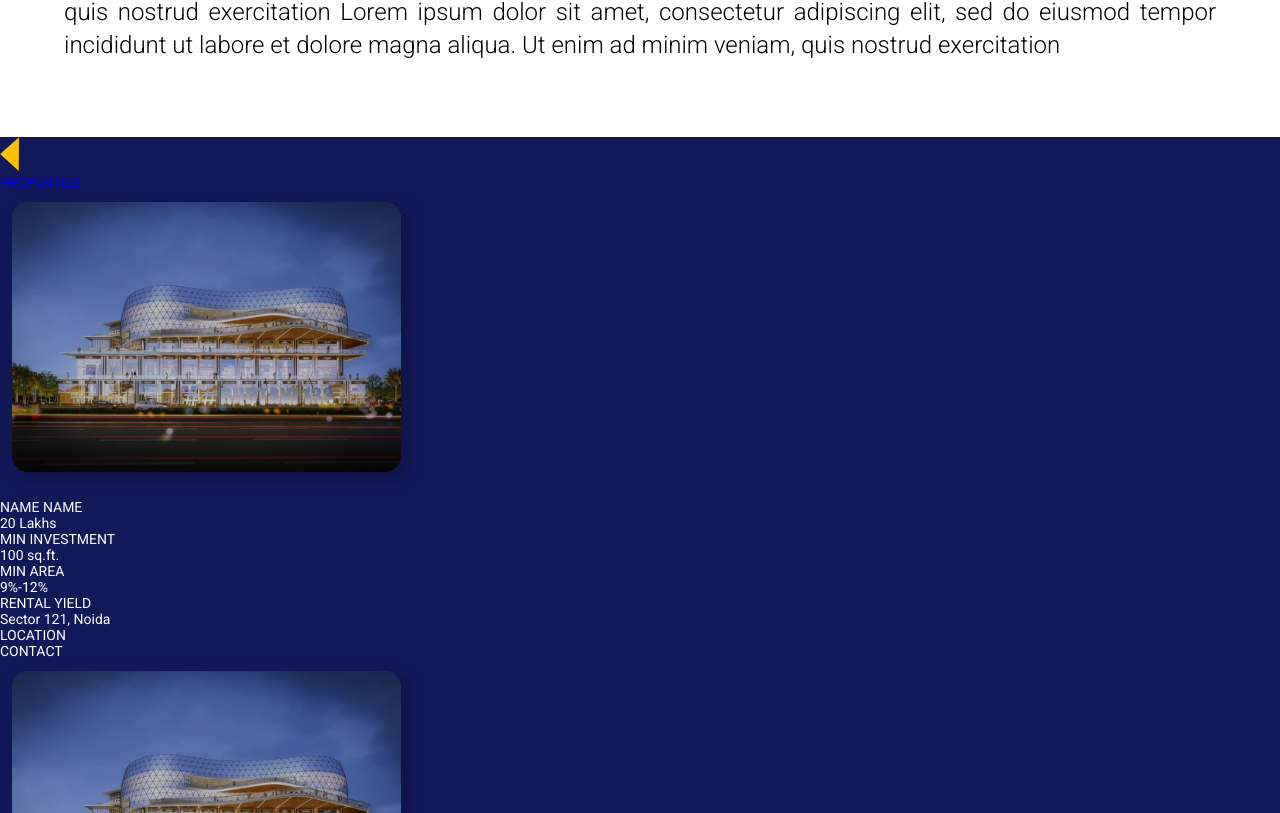
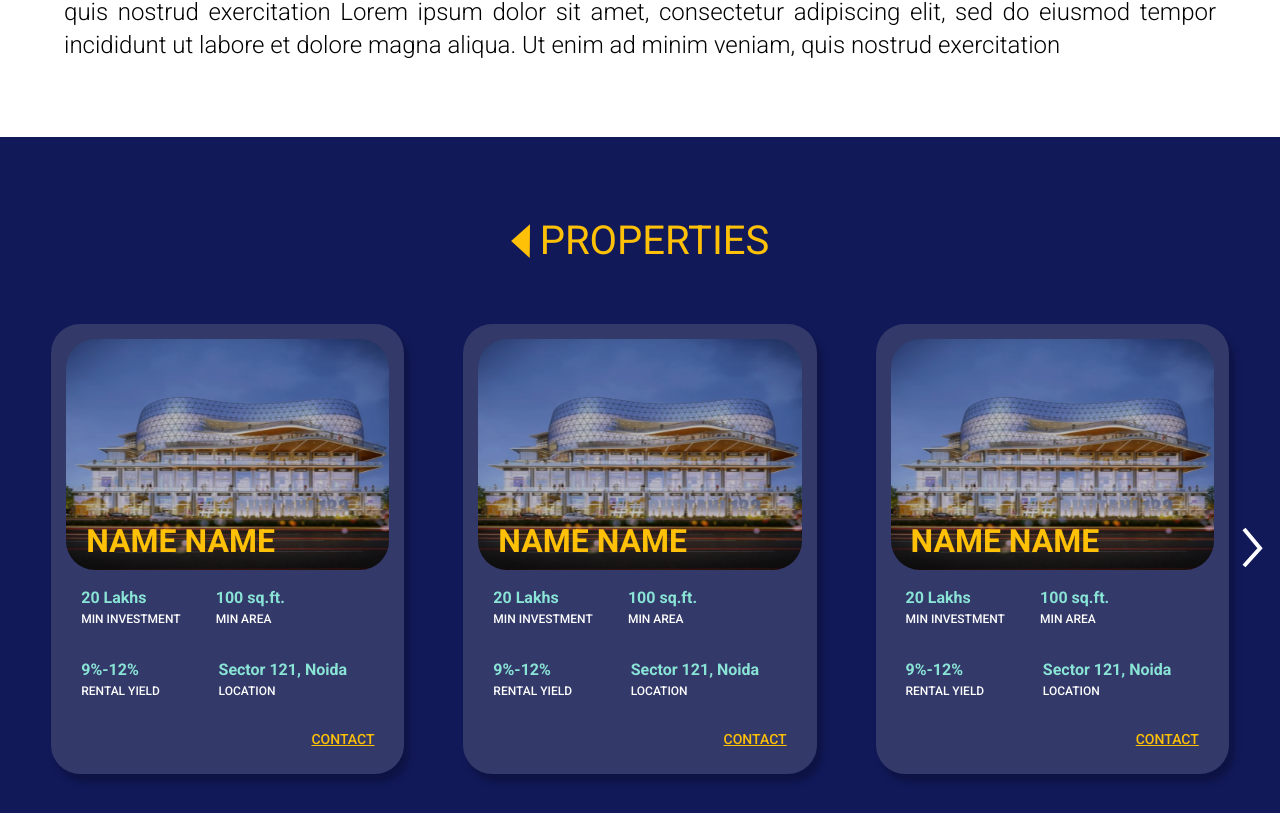
Before and after one commit to mmajudith/dhandolat-assignment, a React (Create React App) app: page / in a window 1280 px wide. Shown: the part 1027-1840 px from the top of the page. Built offline with nearby package versions, Linux system fonts and the light colour scheme.

Commit message:
style
styled the properities section

```diff
--- a/src/components/home/home.css
+++ b/src/components/home/home.css
@@ -31,7 +31,7 @@
 }
 
 .home-container .discover-container .discover-wrapper button{
-    width: 355px;
+    width: 73%;
     height: 41px;
     color: #000;
     border: none;
--- a/src/components/properties/Properties.js
+++ b/src/components/properties/Properties.js
@@ -15,30 +15,31 @@ const Properties = ({ properties, root }) => {
 	};
 
 	return (
-		<div id="properties" className="properties-container">
-			<div>
-				<div>
-					<HashLink to={'/#properties'}>
-						<BackArrow />
-						<p>PROPERTIES</p>
-					</HashLink>
-				</div>
+		<div id="properties" className="properties-container w-100 m-auto">
+			<div
+				className={`link-width m-auto flex-row ${!root ? `between` : `center`}`}
+			>
+				<HashLink to={'/#properties'} className="flex-row center">
+					<BackArrow />
+					<p>PROPERTIES</p>
+				</HashLink>
+
 				{!root && (
-					<div>
+					<div className="filter-props-wrapper">
 						<p onClick={handleDropDown}>FILTER</p>
 						{isdropDown && <FilterProps />}
 					</div>
 				)}
 			</div>
 
-			<div>
-				<div>
+			<div className="p-relative w-100 m-auto">
+				<div className="properities-wrapper">
 					{properties.map((property, index) => (
 						<Property key={index} property={property} />
 					))}
 				</div>
 				{root && (
-					<div>
+					<div className="front-arrow-wrapper">
 						<Link to={'/properties'}>
 							<FrontArrow />
 						</Link>
--- a/src/components/properties/properties.css
+++ b/src/components/properties/properties.css
@@ -0,0 +1,63 @@
+.properties-container{
+    width: 100%;
+    margin-top: 80px;
+    margin-bottom: 180px;
+}
+
+.properties-container .link-width{
+    width: 92%;
+}
+
+.properties-container .link-width a{
+    gap: 10px;
+}
+
+.properties-container .link-width a p{
+    font-size: 40px;
+    letter-spacing: 0em;
+    color: rgba(255, 193, 7, 1);
+}
+
+.properties-container div .filter-props-wrapper{
+    position: relative;
+}
+
+.properties-container div .filter-props-wrapper :first-child{
+    font-size: 24px;
+    font-weight: 300;
+    letter-spacing: 0em;
+    color: rgba(255, 255, 255, 1);
+    text-decoration: underline;
+    cursor: pointer;
+}
+
+.properties-container .p-relative{
+    position: relative;
+    margin-top: 60px;
+}
+
+.properties-container .p-relative .properities-wrapper{
+    width: 92%;
+    height: auto;
+    margin: auto;
+    display: flex;
+    flex-direction: row;
+    flex-wrap: wrap;
+    justify-content: space-between;
+    align-content: center;
+    gap: 15px;
+}
+
+.properties-container .p-relative .front-arrow-wrapper{
+    width: fit-content;
+    height: 450px;
+    position: absolute;
+    top: 0;
+    right: 1.3%;
+    bottom: 0;
+    z-index: 2;
+    display: flex;
+    flex-direction: column;
+    justify-content: center;
+    align-items: center;
+}
--- a/src/shared-components/property/Property.js
+++ b/src/shared-components/property/Property.js
@@ -5,34 +5,34 @@ const Property = ({ property }) => {
 		property;
 
 	return (
-		<div>
-			<div>
+		<div className="property-container">
+			<div className="building-wrapper flex-col center">
 				<img src={image} alt="building property" />
 				<p>{name}</p>
 			</div>
 
-			<div>
-				<div>
-					<>
+			<div className="property-description flex-col between">
+				<div className="w-100 flex-row flex-start">
+					<div>
 						<p>{minInVestment}</p>
 						<p>MIN INVESTMENT</p>
-					</>
-					<>
+					</div>
+					<div>
 						<p>{minArea}</p>
 						<p>MIN AREA</p>
-					</>
+					</div>
 				</div>
-				<div>
-					<>
+				<div className="w-100 flex-row flex-start">
+					<div>
 						<p>{rentalYield}</p>
 						<p>RENTAL YIELD</p>
-					</>
-					<>
+					</div>
+					<div>
 						<p>{location}</p>
 						<p>LOCATION</p>
-					</>
+					</div>
 				</div>
-				<p>CONTACT</p>
+				<p className="">CONTACT</p>
 			</div>
 		</div>
 	);
--- a/src/shared-components/property/property.css
+++ b/src/shared-components/property/property.css
@@ -0,0 +1,86 @@
+.property-container{
+    width: 30%;
+    height: 450px;
+    padding: 15px;
+    border-radius: 29px;
+    box-shadow: 5px 8px 7px 0px rgba(0, 0, 0, 0.25);
+    background: rgba(150, 150, 150, 0.25);
+}
+
+.property-container .building-wrapper{
+    width: 100%;
+    height: 55%;
+    position: relative;
+    display: inline-block;
+    overflow: hidden;
+    margin: 0;
+    border-radius: 29px;
+}
+
+.property-container .building-wrapper img{
+    display: block;
+    position: absolute;
+    top: 50%;
+    left: 50%;
+    min-width: 100%;
+    min-height: 100%;
+    transform: translate(-50%, -50%);
+}
+
+.property-container .building-wrapper p{
+    position: absolute;
+    bottom: 10px;
+    left: 20px;
+    z-index: 3;
+    font-size: 32px;
+    font-weight: 600;
+    letter-spacing: 0em;
+    color: rgba(255, 193, 7, 1);
+}
+
+.property-container .property-description{
+    width: 100%;
+    height: 45%;
+    padding: 15px;
+
+}
+
+.property-container .property-description :first-child{
+    gap: 12%;
+}
+.property-container .property-description :first-child div :first-child{
+    font-size: 16px;
+    font-weight: 600;
+    letter-spacing: 0em;
+    color: rgba(137, 228, 214, 1);
+}
+.property-container .property-description :first-child div :nth-child(2){
+    font-size: 12px;
+    margin-top: 5px;
+    font-weight: 500;
+    letter-spacing: 0em;
+    color: rgba(255, 255, 255, 1);
+}
+.property-container .property-description div:nth-child(2){
+    gap: 20%;
+}
+.property-container .property-description div:nth-child(2) div :first-child{
+    font-size: 16px;
+    font-weight: 600;
+    letter-spacing: 0em;
+    color: rgba(137, 228, 214, 1);
+}
+.property-container .property-description div:nth-child(2) div :nth-child(2){
+    font-size: 12px;
+    margin-top: 5px;
+    font-weight: 500;
+    letter-spacing: 0em;
+    color: rgba(255, 255, 255, 1);
+}
+.property-container .property-description :nth-child(3){
+    align-self: flex-end;
+    font-weight: 500;
+    letter-spacing: 0em;
+    color: rgba(255, 193, 7, 1);
+    text-decoration: underline;
+}
```
